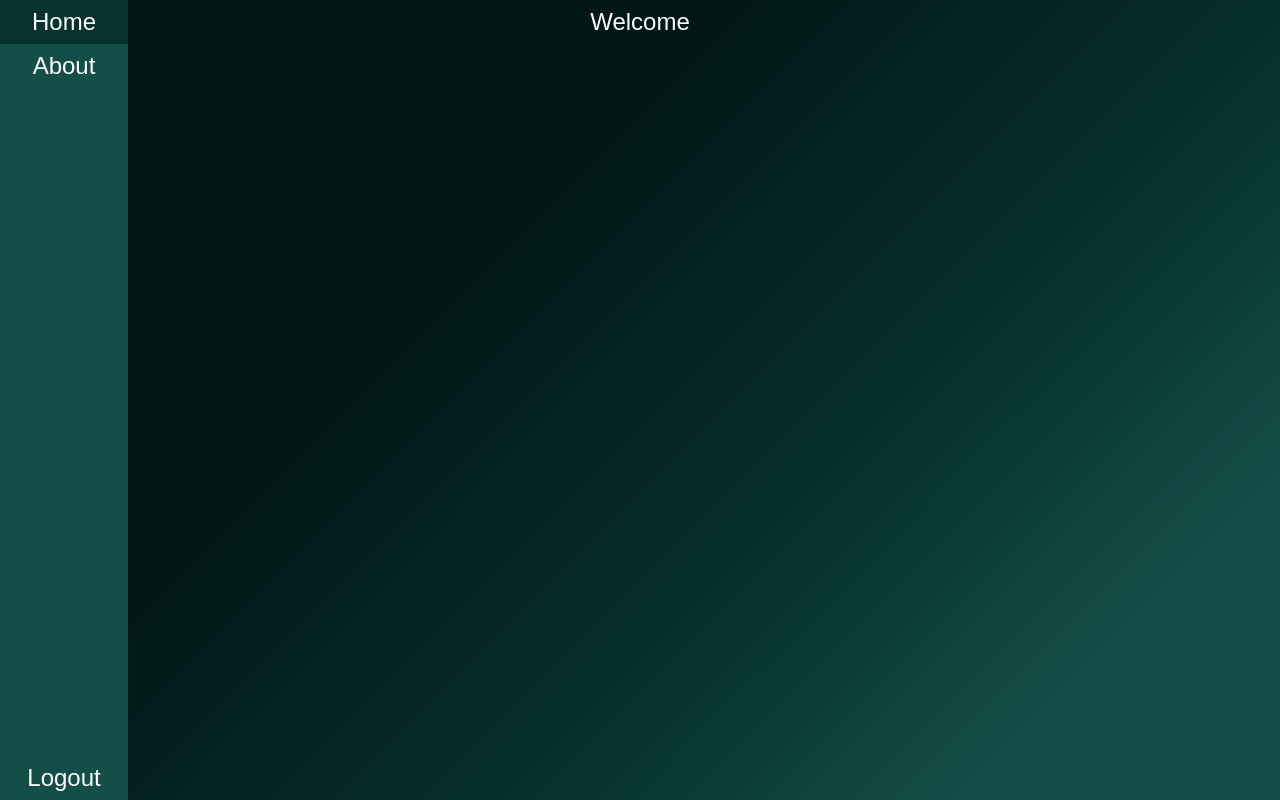
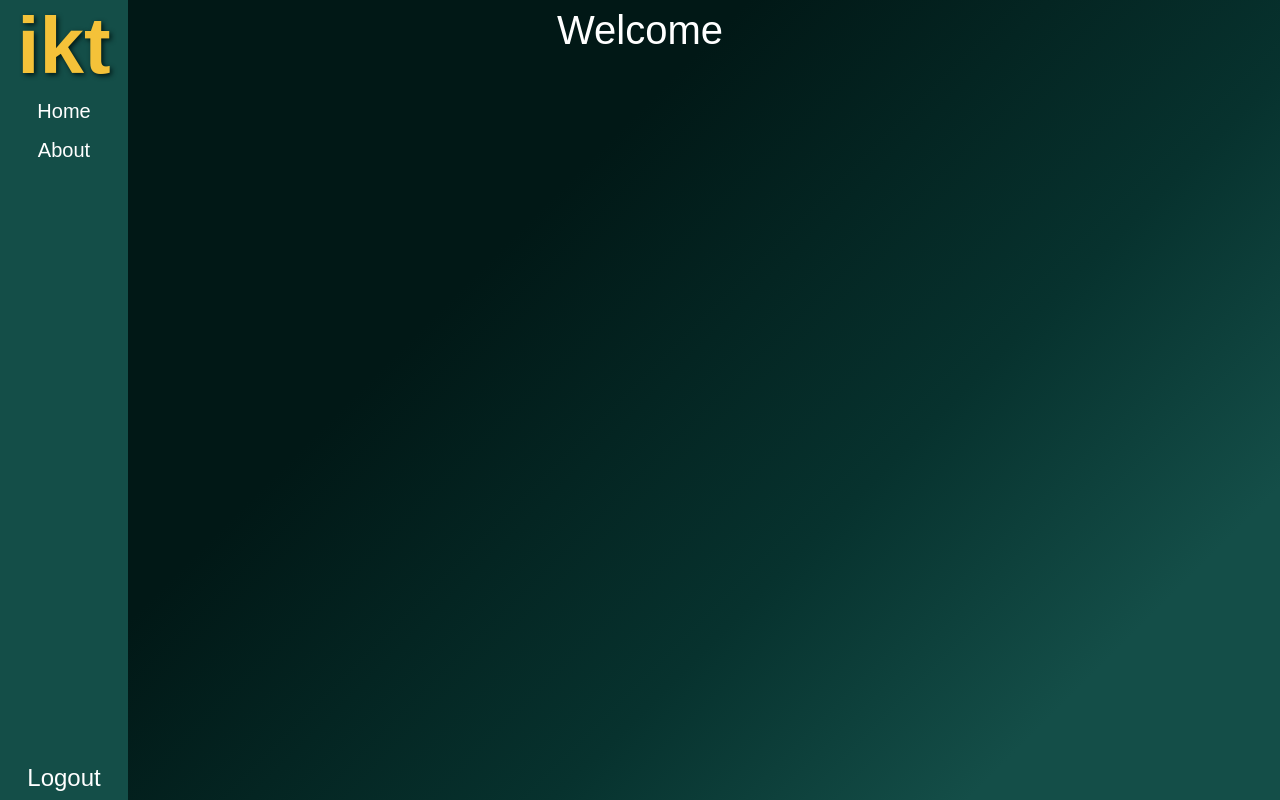
Before and after one commit to dilyanatanasov/basic_php_mvc, a PHP site: page / in a window 1280 px wide. Run offline with PHP 8.4, Linux system fonts and the light colour scheme; the visitor is signed in with stand-in values (Sample User, id 1).

Commit message:
migrate css to scss

```diff
--- a/views/css/main.css
+++ b/views/css/main.css
@@ -17,71 +17,82 @@ html body {
   display: flex;
   flex-direction: row;
 }
-
-header {
+html body main {
+  width: 80%;
+}
+html body main header {
   width: 100%;
 }
-
-nav {
+html body main header p {
+  text-align: center;
+  margin-top: 1vh;
+  font-size: 5vh;
+}
+html body main footer ul li {
+  text-decoration: none;
+}
+html body nav {
   display: flex;
   flex-direction: column;
   text-decoration: none;
   align-content: center;
-	justify-content: flex-start;
+  justify-content: center;
   width: 10%;
   font-size: 0.5vh;
   background-color: #144e48;
   align-items: stretch;
   text-align: center;
 }
-
-
-nav ul {
+html body nav ul {
   list-style: none;
   width: 100%;
   min-height: 100vh;
   display: flex;
   flex-direction: column;
 }
-
-nav ul li {
+html body nav ul .logo {
+  width: 100%;
+  color: #f4c239;
+}
+html body nav ul .logo h1 {
+  cursor: pointer;
+  color: #f4c239;
+  font-size: 10vh;
+  text-shadow: 2px 2px 5px #011816;
+  text-align: center;
+}
+html body nav ul .logo h1:hover {
+  transform: rotate(0deg);
+  transition-duration: 500ms;
+}
+html body nav ul li {
   padding: 1vh 0;
+  font-size: 2.5vh;
   cursor: pointer;
+  transition: background-color 500ms ease;
 }
-
-nav ul li:hover {
+html body nav ul li:hover {
   background-color: #07322e;
+  transition: background-color 500ms ease;
 }
-
-nav ul li:last-child {
+html body nav ul li:last-child {
   margin-top: auto;
-	padding: 0px;
+  padding: 0;
 }
-
-nav ul li:last-child form input {
+html body nav ul li:last-child form input {
   width: 100%;
   height: 100%;
   background-color: #144e48;
   border: 0px;
   color: white;
   padding: 1vh 0;
+  transition: background-color 500ms ease;
 }
-
-nav ul li:last-child form input:hover{
-	background-color: #07322e;
+html body nav ul li:last-child form input:hover {
+  background-color: #f4c239;
+  color: #011816;
+  transition: background-color 500ms ease;
   cursor: pointer;
 }
 
-main {
-	width: 80%;
-}
-
-header p {
-	text-align: center;
-	margin-top: 1vh
-}
-
-
-footer ul li {
-	text-decoration: none;
-}
+/*# sourceMappingURL=main.css.map */
--- /dev/null
+++ b/views/css/main.scss
@@ -0,0 +1,124 @@
+$primary-color: #55efc4;
+$primary-dark: #011816;
+$secondary-dark: #07322e;
+$secondary-dark2: #144e48;
+$secondary-color: #1fa580;
+$accent-color: #f4c239;
+
+* {
+  margin: 0;
+  padding: 0;
+  font-family: "Work Sans", sans-serif;
+  font-size: 3vh;
+  text-decoration: none;
+}
+
+html {
+  height: 100%;
+
+  body {
+    color: white;
+    min-height: 100%;
+    background-color: #55efc4;
+    background-image: linear-gradient(315deg, #144e48 15%, #07322e 35%, #011816 64%);
+    display: flex;
+    flex-direction: row;
+
+    main {
+      width: 80%;
+
+      header {
+        width: 100%;
+
+        p {
+          text-align: center;
+          margin-top: 1vh;
+          font-size: 5vh;
+        }
+      }
+
+      footer {
+        ul {
+          li {
+            text-decoration: none;
+          }
+        }
+      }
+    }
+
+    nav {
+      display: flex;
+      flex-direction: column;
+      text-decoration: none;
+      align-content: center;
+      justify-content: center;
+      width: 10%;
+      font-size: 0.5vh;
+      background-color: #144e48;
+      align-items: stretch;
+      text-align: center;
+
+      ul {
+        list-style: none;
+        width: 100%;
+        min-height: 100vh;
+        display: flex;
+        flex-direction: column;
+
+        .logo {
+          width: 100%;
+          color: $accent-color;
+
+          h1 {
+            cursor: pointer;
+            color: $accent-color;
+            font-size: 10vh;
+            text-shadow: 2px 2px 5px $primary-dark;
+            text-align: center;
+
+            &:hover {
+              transform: rotate(0deg);
+              transition-duration: 500ms;
+            }
+          }
+        }
+
+        li {
+          padding: 1vh 0;
+          font-size: 2.5vh;
+          cursor: pointer;
+          transition: background-color 500ms ease;
+
+          &:hover {
+            background-color: #07322e;
+            transition: background-color 500ms ease;
+          }
+
+          &:last-child {
+            margin-top: auto;
+            padding: 0;
+
+            form {
+              input {
+                width: 100%;
+                height: 100%;
+                background-color: #144e48;
+                border: 0px;
+                color: white;
+                padding: 1vh 0;
+                transition: background-color 500ms ease;
+
+                &:hover {
+                  background-color: $accent-color;
+                  color: $primary-dark;
+                  transition: background-color 500ms ease;
+                  cursor: pointer;
+                }
+              }
+            }
+          }
+        }
+      }
+    }
+  }
+}
--- a/views/site/welcome.php
+++ b/views/site/welcome.php
@@ -9,6 +9,9 @@
 	<nav>
 		<ul>
 			<ul>
+                <section class="logo">
+                    <h1>ikt</h1>
+                </section>
 			    <li>Home</li>
 			    <li>About</li>
 			    <li>
```
Also changed, not shown: 1 other file. Lines whose indentation alone changed are shown as unchanged.
